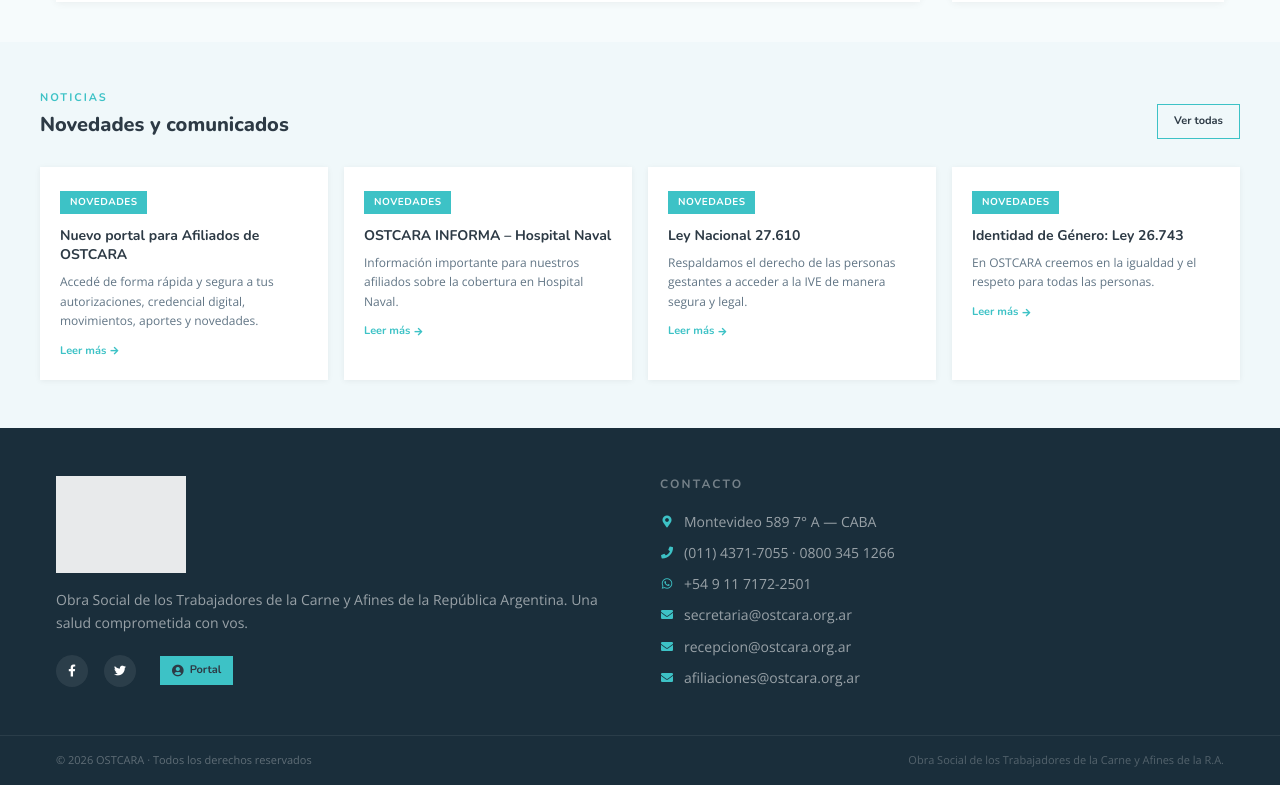
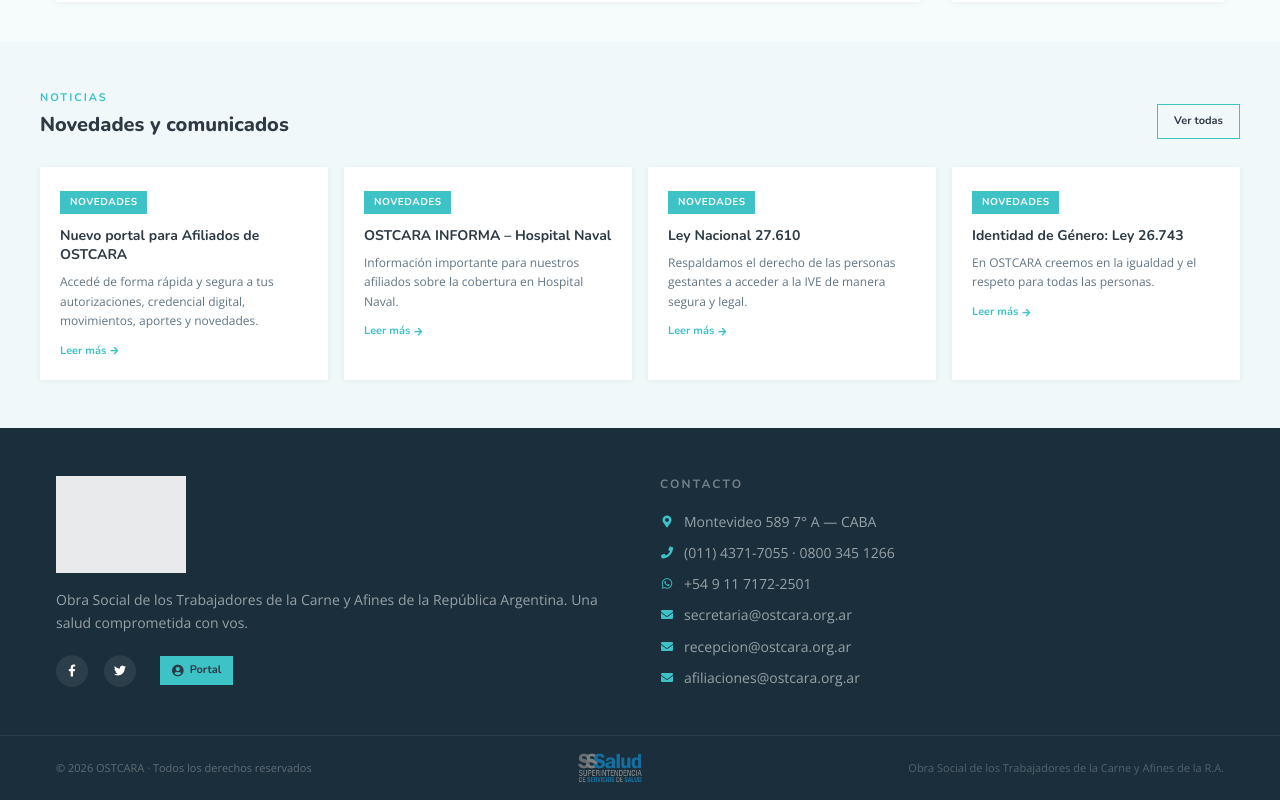
Before and after one commit to manuozan/ostcara_lp, a React (Vite) app: page /contacto in a window 1280 px wide. Shown: the part 1122-1922 px from the top of the page. Built offline with nearby package versions, Linux system fonts and the light colour scheme; grey boxes are pictures that could not be loaded.

Commit message:
Agregar logo de la Superintendencia de Servicios de Salud en el footer
Enlaza a https://www.argentina.gob.ar/sssalud

Co-Authored-By: Claude Sonnet 5 <noreply@anthropic.com>
Claude-Session: https://claude.ai/code/session_016Ag1eYybhyZukyU7wT5WFB

```diff
--- a/src/components/Footer.jsx
+++ b/src/components/Footer.jsx
@@ -1,4 +1,5 @@
 import { Link } from 'react-router-dom'
+import logoSSS from '../assets/logo_sss.png'
 
 const NEWS_ARTICLES = [
   {
@@ -197,13 +198,22 @@ export default function Footer() {
 
         {/* Copyright bar */}
         <div style={{ borderTop: '1px solid rgba(255,255,255,0.07)' }}>
-          <div className="max-w-[1200px] mx-auto px-4 py-4 flex flex-col sm:flex-row items-center justify-between gap-2">
+          <div className="max-w-[1200px] mx-auto px-4 py-4 flex flex-col sm:flex-row items-center justify-between gap-3">
             <p
               className="text-[11px] text-white/30"
               style={{ fontFamily: "'Open Sans', sans-serif" }}
             >
               © {new Date().getFullYear()} OSTCARA · Todos los derechos reservados
             </p>
+            <a
+              href="https://www.argentina.gob.ar/sssalud"
+              target="_blank"
+              rel="noopener noreferrer"
+              title="Superintendencia de Servicios de Salud"
+              className="shrink-0 opacity-90 hover:opacity-100 transition-opacity"
+            >
+              <img src={logoSSS} alt="Superintendencia de Servicios de Salud" height="32" className="h-8 w-auto" />
+            </a>
             <p
               className="text-[11px] text-white/25"
               style={{ fontFamily: "'Open Sans', sans-serif" }}
```
Also changed, not shown: src/assets/logo_sss.png (added).
